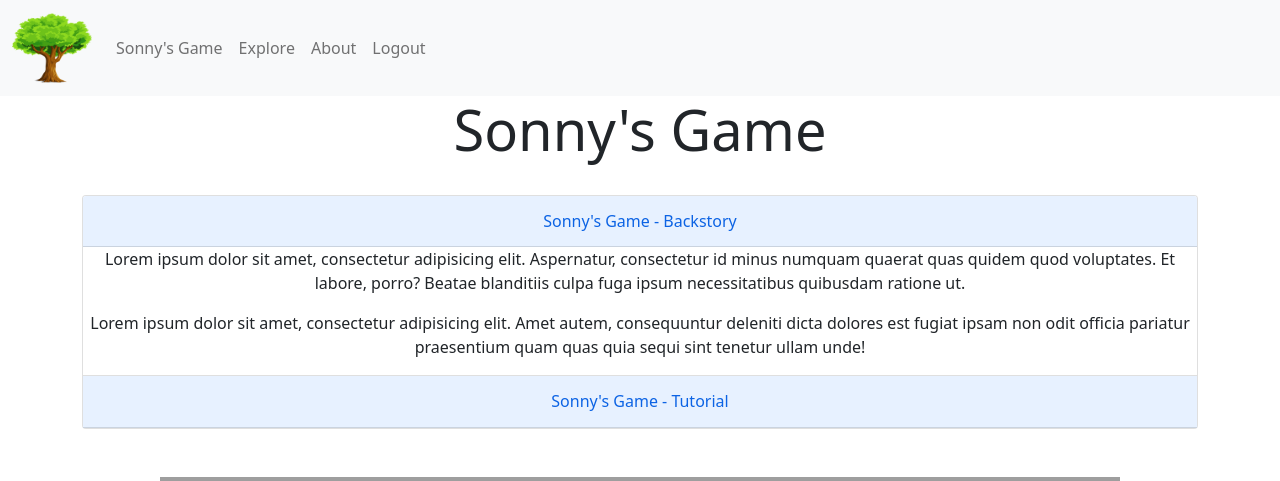
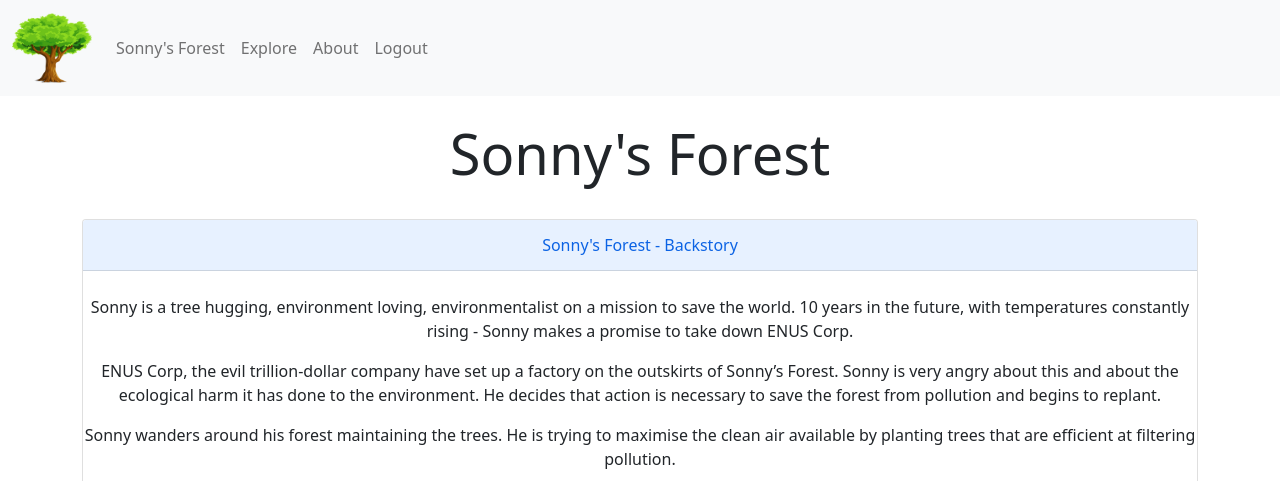
Before and after one commit to benlongcroft/ForestForLife, a Django app: page /sonnygame/ in a window 1280 px wide, after a click on "Sonny's Forest - Backstory". Shown: the top 481 px of the page. Run offline with Django 3.2, Linux system fonts and the light colour scheme; a user stored in the database is signed in; some libraries are stand-ins or nearby versions; grey boxes are pictures that could not be loaded.

Commit message:
Update all text from Sonny's Game to Sonny's Forest
Add text to sonnygame.html

```diff
--- a/templates/about.html
+++ b/templates/about.html
@@ -21,7 +21,7 @@
                     help spread the word of how our way of life needs to change if we want to save our planet.</p>
                 <h6 class="display-5 font-weight-bold">How can you help us?</h6>
                 <p></p>
-                <p> Our vision can only be achieved through your support on this website; playing Sonny's Game, visiting articles in the explore
+                <p> Our vision can only be achieved through your support on this website; playing Sonny's Forest, visiting articles in the explore
                     page and directly donating to us in the donate page are all fantastic ways to help our cause. All of your generous donations will go straight
                     to our tree-planting organisation partners such as The Woodland Trust and Tree Aid, so you can be sure that your donation has made an impact.</p>
 
--- a/templates/includes/navbar.html
+++ b/templates/includes/navbar.html
@@ -11,7 +11,7 @@
             <div class="collapse navbar-collapse" id="navbarNav">
                 <div class="navbar-nav me-auto mb-2 mb-lg-0">
                     {% if user.is_authenticated %}
-                        <a class="nav-link" href="{% url 'sonnygame' %}">Sonny's Game</a>
+                        <a class="nav-link" href="{% url 'sonnygame' %}">Sonny's Forest</a>
                         <a class="nav-link" href="{% url 'explore' %}">Explore</a>
                         <a class="nav-link" href="{% url 'about' %}">About</a>
                         <a class="nav-link" href="{% url 'accounts:logout' %}">Logout</a>
--- a/templates/sonnygame.html
+++ b/templates/sonnygame.html
@@ -3,8 +3,10 @@
 {% block content %}
 {% include 'includes/navbar.html' %}
 
+    <br>
+
     <div style="text-align: center" class="container">
-        <h1 class="display-4 font-weight-bold">Sonny's Game</h1>
+        <h1 class="display-4 font-weight-bold">Sonny's Forest</h1>
 
         <br>
 
@@ -13,18 +15,30 @@
                 <h2 class="accordion-header" id="heading-1">
                     <button style="display: inline; width: 100%; text-align: center" class="accordion-button"
                             type="button" data-bs-toggle="collapse" data-bs-target="#sonny-1"
-                            aria-expanded="true" aria-controls="sonny-1">Sonny's Game - Backstory
+                            aria-expanded="true" aria-controls="sonny-1">Sonny's Forest - Backstory
                     </button>
                 </h2>
                 <div id="sonny-1" class="accordion-collapse collapse" aria-labelledby="heading-1"
                      data-bs-parent="#sonny-info">
                     <div class="accoridon-body">
-                        <p>Lorem ipsum dolor sit amet, consectetur adipisicing elit. Aspernatur, consectetur id minus
-                            numquam quaerat quas quidem quod voluptates. Et labore, porro? Beatae blanditiis culpa fuga
-                            ipsum necessitatibus quibusdam ratione ut.</p>
-                        <p>Lorem ipsum dolor sit amet, consectetur adipisicing elit. Amet autem, consequuntur deleniti
-                            dicta dolores est fugiat ipsam non odit officia pariatur praesentium quam quas quia sequi
-                            sint tenetur ullam unde!</p>
+
+                        <br>
+
+                        <p>Sonny is a tree hugging, environment loving, environmentalist on a mission to save the world.
+                            10 years in the future, with temperatures constantly rising - Sonny makes a promise to take
+                            down ENUS Corp.
+                        </p>
+                        <p>ENUS Corp, the evil trillion-dollar company have set up a factory on the outskirts of
+                            Sonny’s Forest. Sonny is very angry about this and about the ecological harm it has done to
+                            the environment. He decides that action is necessary to save the forest from pollution and
+                            begins to replant.</p>
+                        <p>Sonny wanders around his forest maintaining the trees. He is trying to maximise the clean
+                            air available by planting trees that are efficient at filtering pollution.</p>
+                        <p>Every tree has a risk of not reaching its full state. Trees may get chopped down by henchmen
+                            looking to expand the factorys range.</p>
+
+                        <br>
+
                     </div>
                 </div>
             </div>
@@ -33,18 +47,37 @@
                     <button
                             style="display: inline; width: 100%; text-align: center" class="accordion-button"
                             type="button" data-bs-toggle="collapse" data-bs-target="#sonny-2"
-                            aria-expanded="true" aria-controls="sonny-2">Sonny's Game - Tutorial
+                            aria-expanded="true" aria-controls="sonny-2">Sonny's Forest - Tutorial
                     </button>
                 </h2>
                 <div id="sonny-2" class="accordion-collapse collapse" aria-labelledby="heading-2"
                      data-bs-parent="#sonny-info">
                     <div class="accoridon-body">
-                        <p>Lorem ipsum dolor sit amet, consectetur adipisicing elit. Aspernatur, consectetur id minus
-                            numquam quaerat quas quidem quod voluptates. Et labore, porro? Beatae blanditiis culpa fuga
-                            ipsum necessitatibus quibusdam ratione ut.</p>
-                        <p>Lorem ipsum dolor sit amet, consectetur adipisicing elit. Amet autem, consequuntur deleniti
-                            dicta dolores est fugiat ipsam non odit officia pariatur praesentium quam quas quia sequi
-                            sint tenetur ullam unde!</p>
+
+                        <br>
+
+                        <p style="margin: 0;"><strong>Movement</strong></p>
+                        <p>To move Sonny, use the Arrows keys.</p>
+
+                        <p style="margin: 0;"><strong>Inventory/Loadout</strong></p>
+                        <p>To change your current inventory/loadout, press tab</p>
+
+                        <p style="margin: 0;"><strong>Trees</strong></p>
+                        <p>To plant a tree press 'P' next to the plot you would like to plant in.</p>
+                        <p>Pressing 'C' while next to a plot will cut down all dead trees in that plot.</p>
+                        <p>Trees when they reach their adult state (Tree or Ancient) will drop several seeds
+                            (determined by a range in the trees properties). These will be added to Sonny's
+                            inventory/loadout. They can also be exchanged into coins to buy fields and fertiliser
+                            in the shop.</p>
+
+                        <p style="margin: 0;"><strong>Pollution</strong></p>
+                        <p>Make sure your pollution never reaches 100% or Sonny will die. As the pollution rises,
+                            Sonny's cough will become worse and worse.</p>
+                        <p>If pollution reaches 0%, Sonny's promise is complete. Well done - you have made Sonny a
+                            hero.</p>
+
+                        <br>
+
                     </div>
                 </div>
             </div>
--- a/templates/tnc.html
+++ b/templates/tnc.html
@@ -11,7 +11,7 @@
             long so please read through the terms and conditions so everything is clear and there are no misunderstandings
             later and if you do not agree with our terms please refrain from using our site. Thank you for reading this.</p>
         <h4 style="color: #124f0d">Information about us</h4>
-        <p>This site is run and operated by "Group 22" the creators of ForestForLife and the creators of Sonny's Game.
+        <p>This site is run and operated by "Group 22" the creators of ForestForLife and the creators of Sonny's Forest.
             If you need to contact us you can message us through the website or through our instagram, facebook or
             twitter. Our group formed and mainly works from Newcastle University, Newcastle upon Tyne, UK. Since we are
             a new group we do not currently have an office we all work from, so we currently can not accept mail or give
@@ -24,7 +24,7 @@
            to our cause through our "donate now" page your card details will not be saved as to not risk potential
            attacks for such information.</p>
         <h4 style="color: #124f0d">Intellectual property rights</h4>
-        <p>We are the legal owners of the ForestForLife website and Sonny's game. You can take screenshots or print
+        <p>We are the legal owners of the ForestForLife website and Sonny's Forest. You can take screenshots or print
             copies of our game or website, but you can not use said documents for profit or market it as your own. If it
             is discovered that any user misused our created content depending on the severity we have the right to take
             legal action against you. The pictures on our website are free to use images from the internet, and we do not
```
